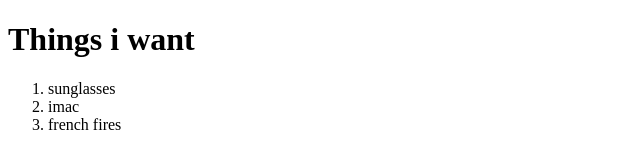
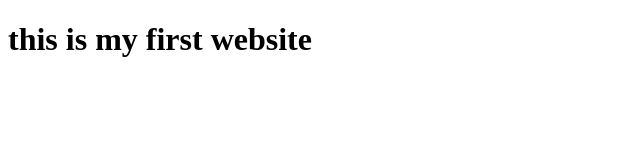
Before and after one commit to sarthak2810/coursera-test, a plain HTML site: page index.html in a window 1280 px wide. Shown: the whole page, without its empty margins (0-640 px from the left). Drawn offline with Linux system fonts and the light colour scheme.

Commit message:
Add files via upload

```diff
--- a/index.html
+++ b/index.html
@@ -1,28 +1,10 @@
-<!doctype html>
+<!DOCTYPE html>
 <html>
-		<head>
-			<title>This is the the title</title>
-		</head>
+<head>
+	<title>hello there</title>
+</head>
+<body>
+<h1>this is my first website</h1>
 
-		<body>
-
-			<h1>Things i want</h1>
-			<ol>
-				<li>sunglasses</li>
-				<li>imac</li>
-				<li>french fires</li>
-
-
-
-
-			</ol>
-
-
-
-
-
-		</body>
-
-
-
+</body>
 </html>
```
